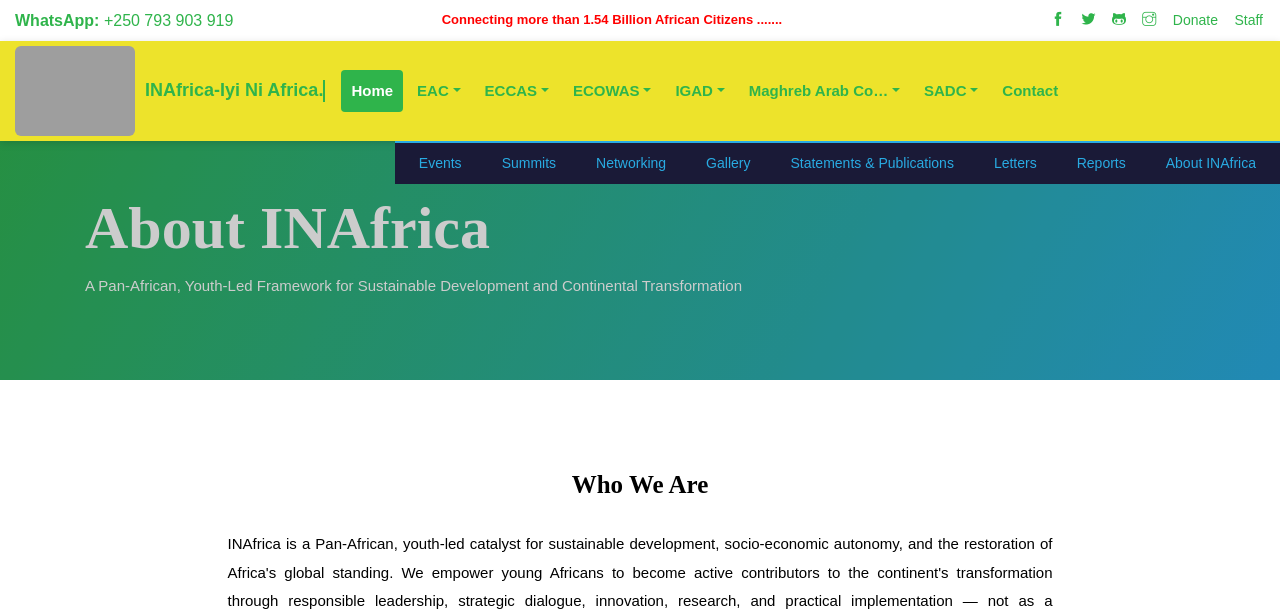
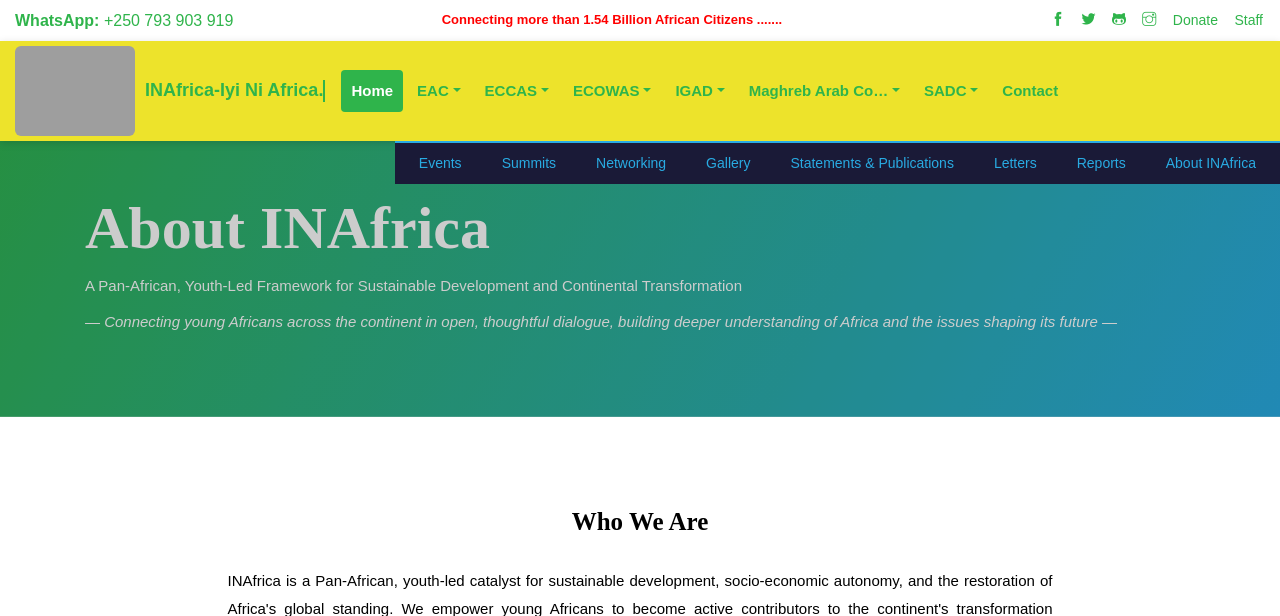
Before and after one commit to inafrica-africa/inafricaaf, a PHP site: page /about in a window 1280 px wide. Shown: the top 616 px of the page. Run offline with PHP 8.4, Linux system fonts and the light colour scheme; data comes from the database, SQL or seed files in the repository; some web fonts are replaced; grey boxes are pictures that could not be loaded.

Commit message:
About page: add the purpose statement as a tagline, not a card
Previous attempt added this as a third Vision/Mission-style card,
which wasn't wanted — reverted that, but the content itself should
stay, just as a simple dash-styled line under the page's existing
subtitle in the banner, not a boxed card.

Co-Authored-By: Claude Sonnet 5 <noreply@anthropic.com>

```diff
--- a/theme/about.php
+++ b/theme/about.php
@@ -26,6 +26,7 @@ include('config.php');
     <div class="container">
       <h1 class="text-white">About INAfrica</h1>
       <p class="text-white mb-0">A Pan-African, Youth-Led Framework for Sustainable Development and Continental Transformation</p>
+      <p class="text-white mb-0 mt-2"><em>&mdash; Connecting young Africans across the continent in open, thoughtful dialogue, building deeper understanding of Africa and the issues shaping its future &mdash;</em></p>
     </div>
   </section>
 
```
